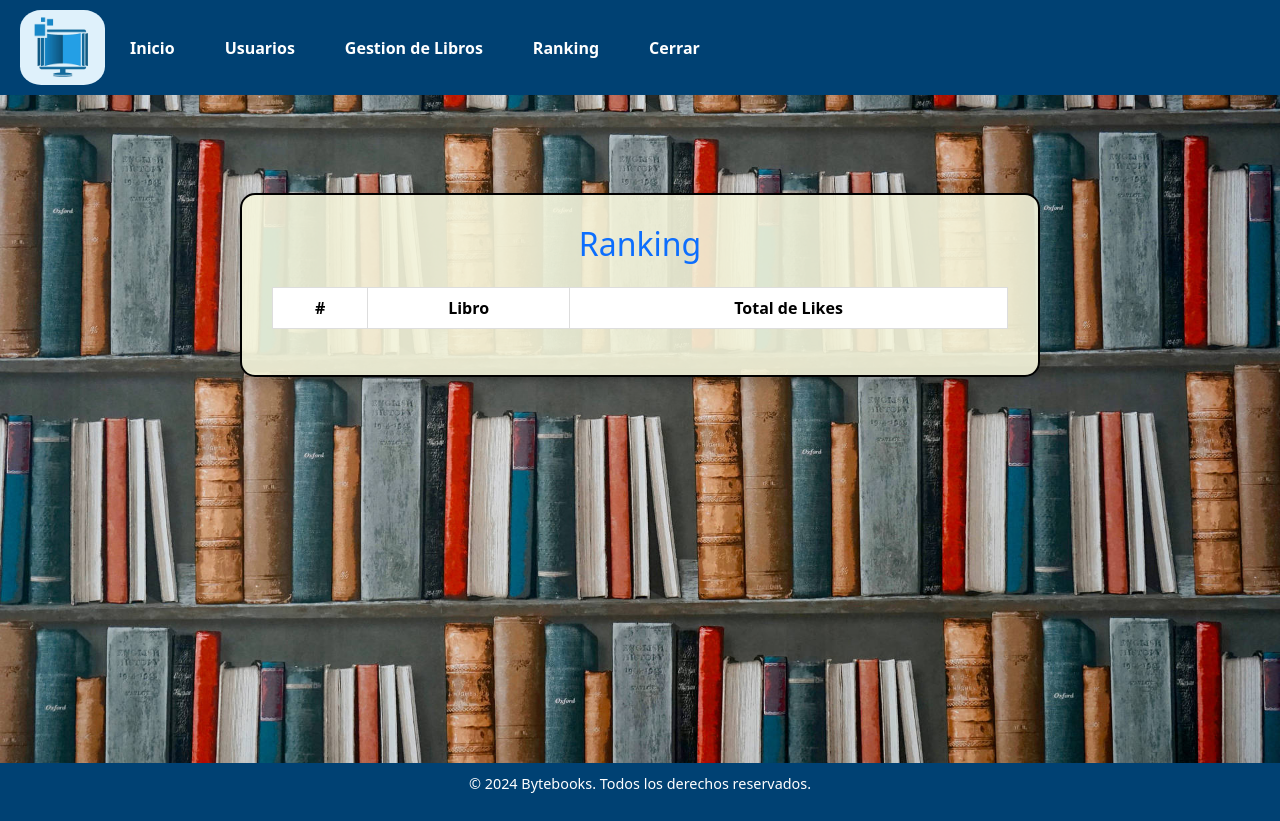
After one commit to Codemaker83639/Bytebooks_2.0, a Flask app: page /admin/admin_book_likes in a window 1280 px wide. The commit adds this page. Run offline with Flask 3, Linux system fonts and the light colour scheme; lists and menus that the app fills with data are empty.

Commit message:
Cambios en Admin

```diff
--- a/routes/admin_routes.py
+++ b/routes/admin_routes.py
@@ -61,3 +61,8 @@ def add_book():
             return redirect(url_for('admin.dashboard'))  # Redirige al dashboard
 
     return render_template('add_book.html')
+
+
+@admin_bp.route('/admin_book_likes')
+def admin_book_likes():
+    return render_template('admin_book_likes.html')
--- a/templates/admin/Cabecera.html
+++ b/templates/admin/Cabecera.html
@@ -2,19 +2,23 @@
     <!-- Logo de la empresa -->
     <div>
         <a href="/">
-            <img src="/Templates/Images/Logo0.jpg" alt="Logo Bytebooks" style="width: 85px; height: 75px; border-radius: 25%;">
+            <img src="/static/images/Logo0.jpg" alt="Logo Bytebooks" style="width: 85px; height: 75px; border-radius: 25%;">
         </a>
     </div>
 
     <!-- Menú de navegación -->
     <ul style="list-style: none; display: flex; margin: 0; padding: 0; justify-content: flex-start; flex-grow: 1;">
         <li style="margin: 0 15px;">
-            <a href="/Admin/" style="text-decoration: none; color: white; font-weight: bold; padding: 5px 10px; transition: background-color 0.3s; border-radius: 5px;" onmouseover="this.style.backgroundColor='#005a99'" onmouseout="this.style.backgroundColor='transparent'">Inicio</a>
+            <a href="{{ url_for('admin.dashboard') }}" style="text-decoration: none; color: white; font-weight: bold; padding: 5px 10px; transition: background-color 0.3s; border-radius: 5px;" onmouseover="this.style.backgroundColor='#005a99'" onmouseout="this.style.backgroundColor='transparent'">Inicio</a>
         </li>
         <li style="margin: 0 15px;">
-            <a href="Libros" style="text-decoration: none; color: white; font-weight: bold; padding: 5px 10px; transition: background-color 0.3s; border-radius: 5px;" onmouseover="this.style.backgroundColor='#005a99'" onmouseout="this.style.backgroundColor='transparent'">Gestion de Libros</a>
+            <a href="/admin/users" style="text-decoration: none; color: white; font-weight: bold; padding: 5px 10px; transition: background-color 0.3s;">Usuarios</a>
+        </li>
+        <li style="margin: 0 15px;">
+            <a href="/admin/add_book" style="text-decoration: none; color: white; font-weight: bold; padding: 5px 10px; transition: background-color 0.3s; border-radius: 5px;" onmouseover="this.style.backgroundColor='#005a99'" onmouseout="this.style.backgroundColor='transparent'">Gestion de Libros</a>
+        </li>
             <li style="margin: 0 15px;">
-                <a href="/Admin/Ranking" style="text-decoration: none; color: white; font-weight: bold; padding: 5px 10px; transition: background-color 0.3s;">Ranking</a>
+                <a href="/admin/admin_book_likes" style="text-decoration: none; color: white; font-weight: bold; padding: 5px 10px; transition: background-color 0.3s;">Ranking</a>
             </li>
             <li style="margin: 0 15px;">
             <a href="/" style="text-decoration: none; color: white; font-weight: bold; padding: 5px 10px; transition: background-color 0.3s; border-radius: 5px;" onmouseover="this.style.backgroundColor='#005a99'" onmouseout="this.style.backgroundColor='transparent'">Cerrar</a>
--- /dev/null
+++ b/templates/admin/admin_book_likes.html
@@ -0,0 +1,139 @@
+<!DOCTYPE html>
+<html lang="en">
+
+<head>
+    <meta charset="UTF-8">
+    <meta name="viewport" content="width=device-width, initial-scale=1.0">
+    <title>Ranking</title>
+    <link rel="icon" href="/static/images/Logoi.ico" type="image/x-icon">
+    <link href="https://cdn.jsdelivr.net/npm/bootstrap@5.3.2/dist/css/bootstrap.min.css" rel="stylesheet">
+    <style>
+        body {
+            height: 100%;
+            margin: 0;
+            background-image: url('/static/images/Fondo.jpg');
+            background-size: cover;
+            background-repeat: no-repeat;
+            background-attachment: fixed;
+            background-position: center;
+        }
+
+        .ranking-container {
+            margin: 50px auto;
+            background-color: rgba(245, 245, 220, 0.9); /* Fondo semi-transparente */
+            padding: 30px;
+            border-radius: 15px;
+            max-width: 800px;
+            box-shadow: 0 6px 15px rgba(0, 0, 0, 0.2);
+            border: 2px solid black;
+        }
+
+        .btn-primary {
+            background-color: #004173;
+            border-color: #004173;
+            transition: background-color 0.3s;
+        }
+
+        .btn-primary:hover {
+            background-color: #005a99;
+            border-color: #005a99;
+        }
+
+        .rounded-btn {
+            border-radius: 30px; /* Bordes redondeados */
+            padding: 10px 20px;
+            font-size: 18px;
+            background-color: #28a745;
+            border: 2px solid #28a745;
+            color: white;
+            transition: all 0.3s ease; /* Animación suave */
+        }
+
+        .rounded-btn:hover {
+            background-color: #218838; /* Color más oscuro */
+            border-color: #218838;
+            transform: scale(1.1); /* Ampliar ligeramente el botón */
+            box-shadow: 0 4px 15px rgba(0, 0, 0, 0.2); /* Sombra elegante */
+        }
+
+        table {
+            width: 100%;
+            border-collapse: collapse;
+        }
+
+        table thead {
+            background-color: #004173;
+            color: white;
+        }
+
+        table th, table td {
+            padding: 10px;
+            text-align: center;
+            border: 1px solid #ddd;
+        }
+
+        table tbody tr:nth-child(even) {
+            background-color: #f2f2f2;
+        }
+
+        table tbody tr:hover {
+            background-color: #e9e9e9;
+        }
+
+        footer {
+            background-color: #004173;
+            color: white;
+            padding: 10px 0;
+            text-align: center;
+            font-size: 0.9rem;
+        }
+    </style>
+</head>
+
+
+<body>
+    {% include 'admin/Cabecera.html' %}
+
+    <br>
+    <br>
+    <div class="container ranking-container">
+        <h2 class="text-center text-primary mb-4">Ranking</h2>
+        <table class="table">
+            <thead>
+                <tr>
+                    <th>#</th>
+                    <th>Libro</th>
+                    <th>Total de Likes</th>
+                </tr>
+            </thead>
+            <tbody>
+                {% for libro in likes_by_book %}
+                <tr>
+                    <td>{{ loop.index }}</td>
+                    <td>{{ libro.nombre_libro }}</td>
+                    <td>{{ libro.total_likes }}</td>
+                </tr>
+                {% endfor %}
+            </tbody>
+        </table>
+
+    </div>
+    <br>
+    <br>
+    <br>
+    <br>
+    <br>
+    <br>
+    <br>
+    <br>
+    <br>
+    <br>
+    <br>
+    <br>
+    <br>
+    <br>
+
+    {% include 'admin/Pie.html' %}
+</body>
+
+</html>
```
Also changed, not shown: templates/admin/dashboard.html (+172 -3 lines), templates/admin/index.html (deleted).
